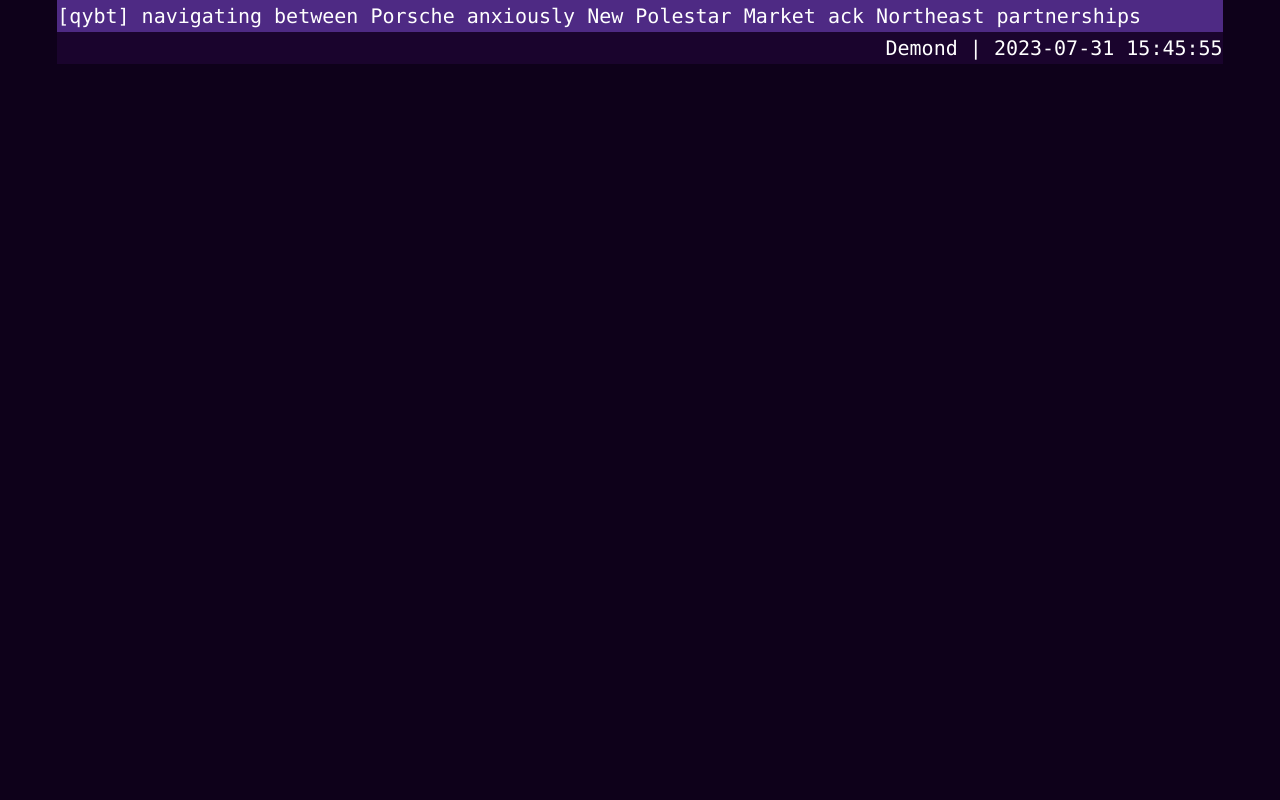
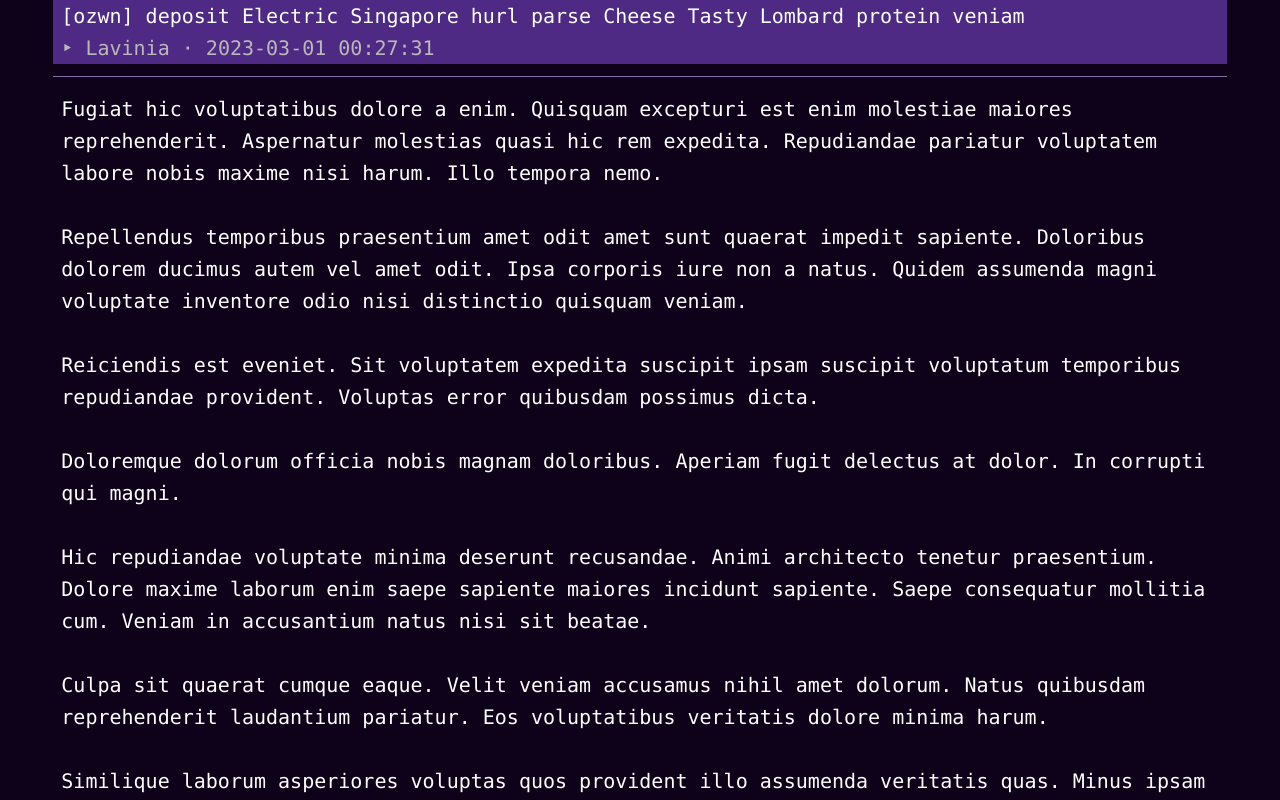
Before and after one commit to thhuang/thtimes, a React (Create React App) app: page /thtimes/1 in a window 1280 px wide. Both pictures are taken after a click on the element 639 px from the left and 112 px from the top of the page. Built offline with nearby package versions, Linux system fonts and the light colour scheme; the HTML template or start-up script is replaced by a standard one.

Commit message:
add article content

```diff
--- a/src/components/article/Article.jsx
+++ b/src/components/article/Article.jsx
@@ -4,6 +4,7 @@ import { useContext } from 'react';
 import CTX from '../../context';
 import './article.css';
 import Header from './Header';
+import Content from './Content';
 
 const Article = () => {
   const ctx = useContext(CTX);
@@ -14,16 +15,19 @@ const Article = () => {
     author: faker.name.firstName(),
     title: faker.random.words(10),
     tag: faker.random.alpha(4),
+    content: faker.lorem.paragraphs(20, '\n\n'),
   };
 
   return (
-    <div>
+    <div className={ctx.article === null ? 'hidden' : 'article'}>
       <Header
         title={article.title}
         author={article.author}
         time={article.time}
         tag={article.tag}
       />
+      <hr className="article__divider" />
+      <Content content={article.content} />
     </div>
   );
 };
--- /dev/null
+++ b/src/components/article/Content.jsx
@@ -0,0 +1,7 @@
+import React from 'react';
+
+const Content = (props) => {
+  return <section className="article__content">{props.content}</section>;
+};
+
+export default Content;
--- a/src/components/article/Header.jsx
+++ b/src/components/article/Header.jsx
@@ -2,14 +2,14 @@ import React from 'react';
 
 const Header = (props) => {
   return (
-    <section className="article__header">
-      <div className="bg-primary">
+    <div className="article__header">
+      <section className="article__title">
         {(props.tag ? '[' + props.tag + '] ' : '') + props.title}
-      </div>
-      <div className="bg-background-varient text-right">
-        {props.author} | {props.time.replace('T', ' ').slice(0, 19)}
-      </div>
-    </section>
+      </section>
+      <section className="article__info">
+        ‣ {props.author} · {props.time.replace('T', ' ').slice(0, 19)}
+      </section>
+    </div>
   );
 };
 
--- a/src/components/article/article.css
+++ b/src/components/article/article.css
@@ -1,3 +1,19 @@
-.header__row {
-  @apply flex flex-row;
+.article {
+  @apply h-screen pb-32 overflow-scroll;
 }
+
+.article__title {
+  @apply bg-primary;
+}
+
+.article__info {
+  @apply bg-primary text-light;
+}
+
+.article__divider {
+  @apply mt-3 mb-4 border-primary-varient;
+}
+
+.article__content {
+  @apply whitespace-pre-wrap;
+}
--- a/src/index.css
+++ b/src/index.css
@@ -15,7 +15,7 @@
   }
 
   section {
-    @apply px-1;
+    @apply px-2;
   }
 
   h1,
```
